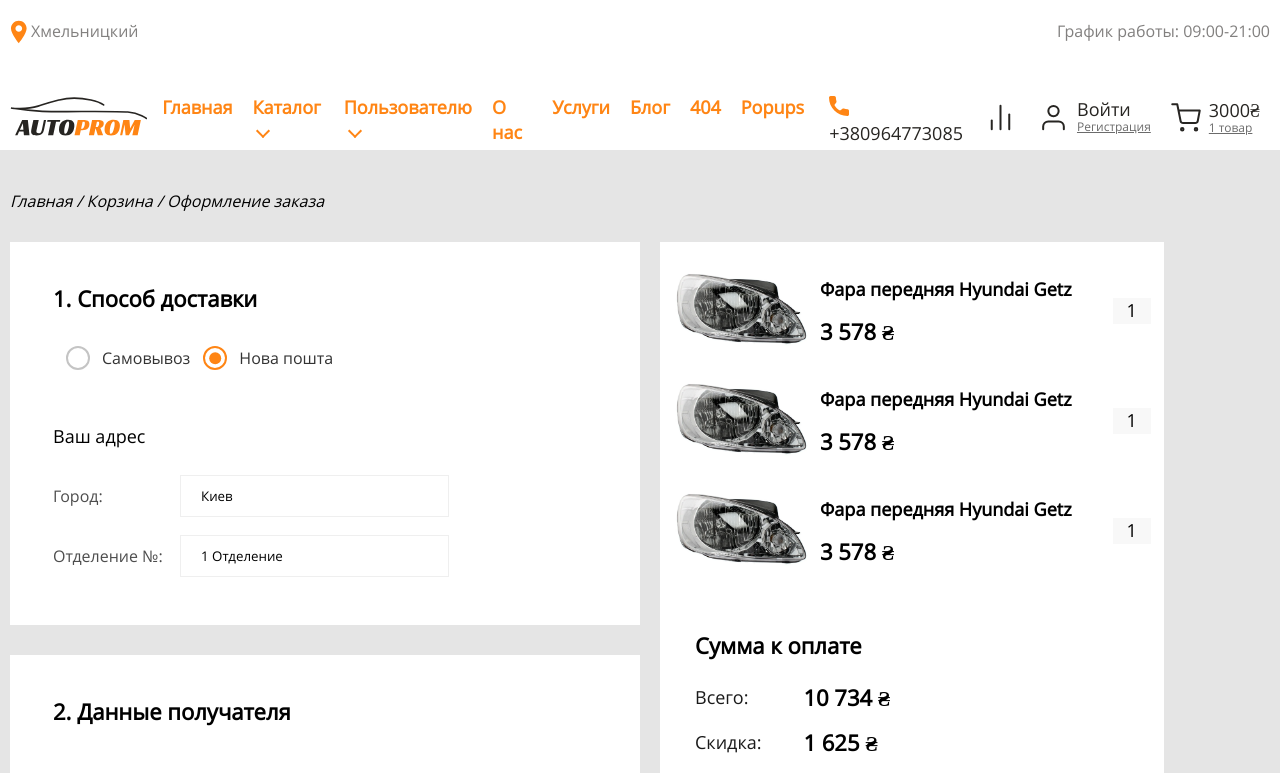
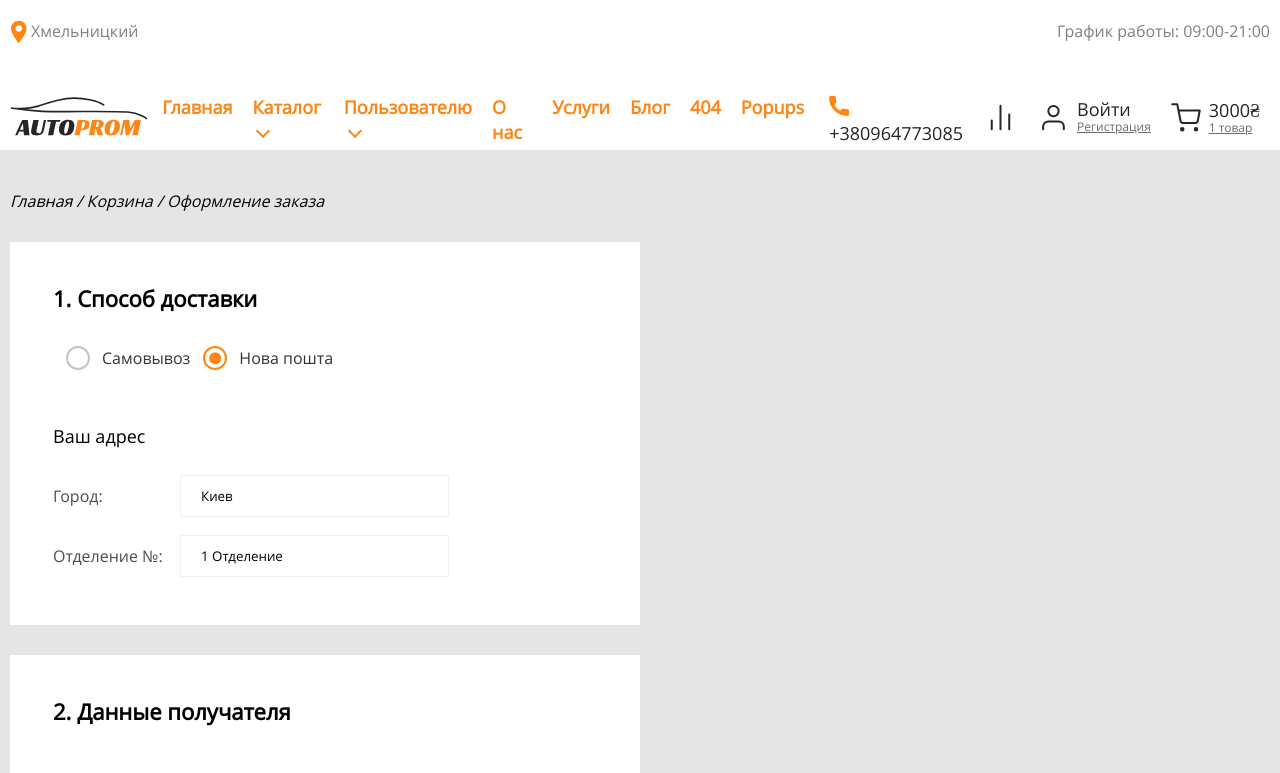
Before and after one commit to tschernysh/AUTOPROM, a React (Create React App) app: page /cart in a window 1280 px wide. Shown: the top 773 px of the page. Built offline with nearby package versions, Linux system fonts and the light colour scheme.

Commit message:
Media ShoppingCart

```diff
--- a/src/components/ShoppingCart/ShoppingCart.module.css
+++ b/src/components/ShoppingCart/ShoppingCart.module.css
@@ -298,3 +298,9 @@
     padding: 10px 48px;
     border-radius: 15px;
 }
+
+@media (max-width: 1300px) {
+    .cart__block {
+        flex-direction: column;
+    }
+}
```
